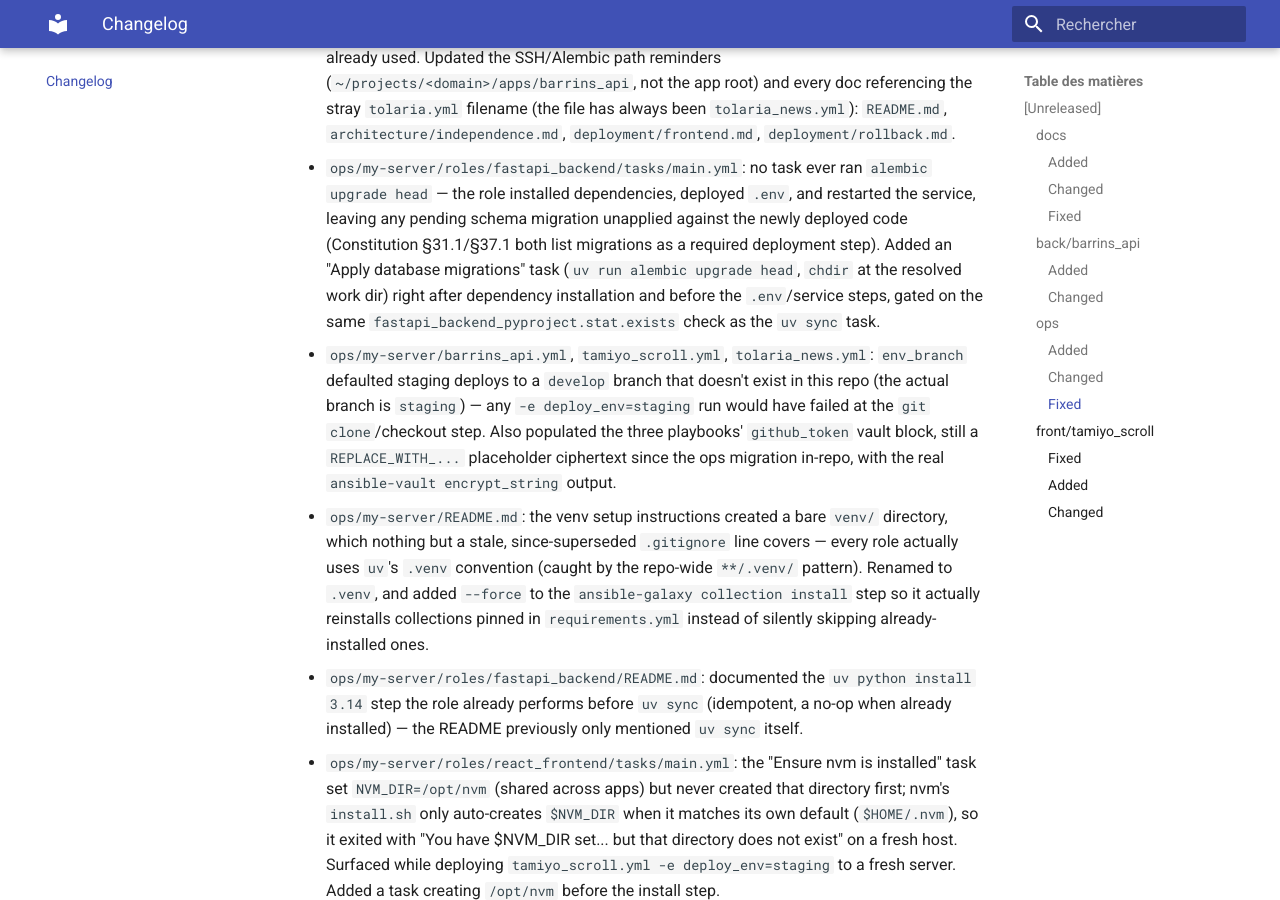
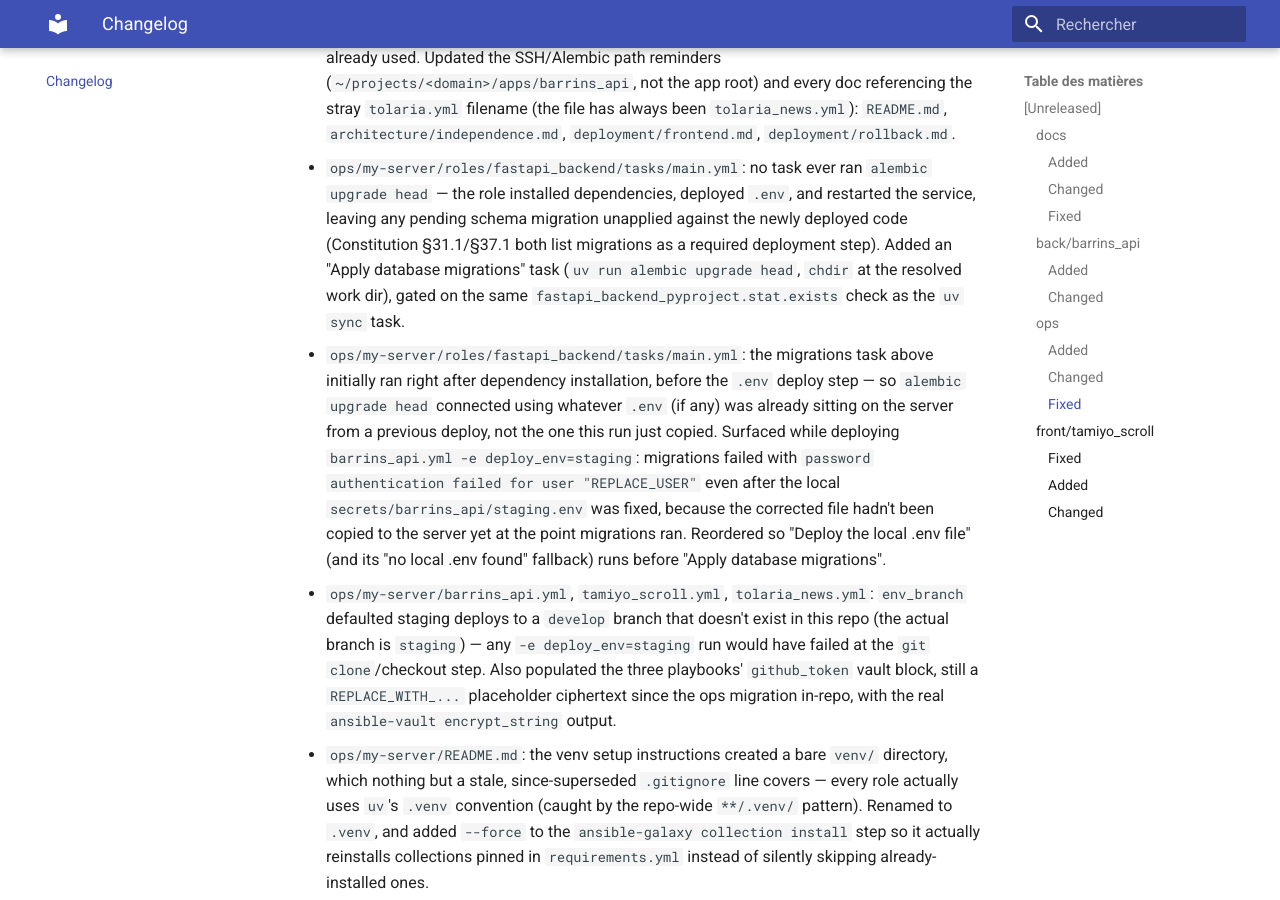
Before and after one commit to Spigushe/barrins-project, an MkDocs documentation site: the page built from docs/content/CHANGELOG.md, in a window 1280 px wide and 900 px high, scrolled down 7516 px. Built offline with MkDocs 1.6.1 and Material for MkDocs 9.7.7, drawn with Linux system fonts in a browser that asks for light colours.

Commit message:
fix(ops): reorder database migration task in fastapi_backend role

```diff
--- a/docs/content/CHANGELOG.md
+++ b/docs/content/CHANGELOG.md
@@ -362,10 +362,21 @@ sub-repos with actual changes appear in a given release.
   schema migration unapplied against the newly deployed code
   (Constitution §31.1/§37.1 both list migrations as a required
   deployment step). Added an "Apply database migrations" task
-  (`uv run alembic upgrade head`, `chdir` at the resolved work dir)
-  right after dependency installation and before the `.env`/service
-  steps, gated on the same `fastapi_backend_pyproject.stat.exists`
-  check as the `uv sync` task.
+  (`uv run alembic upgrade head`, `chdir` at the resolved work dir),
+  gated on the same `fastapi_backend_pyproject.stat.exists` check as
+  the `uv sync` task.
+- `ops/my-server/roles/fastapi_backend/tasks/main.yml`: the migrations
+  task above initially ran right after dependency installation, before
+  the `.env` deploy step — so `alembic upgrade head` connected using
+  whatever `.env` (if any) was already sitting on the server from a
+  previous deploy, not the one this run just copied. Surfaced while
+  deploying `barrins_api.yml -e deploy_env=staging`: migrations failed
+  with `password authentication failed for user "REPLACE_USER"` even
+  after the local `secrets/barrins_api/staging.env` was fixed, because
+  the corrected file hadn't been copied to the server yet at the point
+  migrations ran. Reordered so "Deploy the local .env file" (and its
+  "no local .env found" fallback) runs before "Apply database
+  migrations".
 - `ops/my-server/barrins_api.yml`, `tamiyo_scroll.yml`,
   `tolaria_news.yml`: `env_branch` defaulted staging deploys to a
   `develop` branch that doesn't exist in this repo (the actual branch
```
Also changed, not shown: 1 other file.
